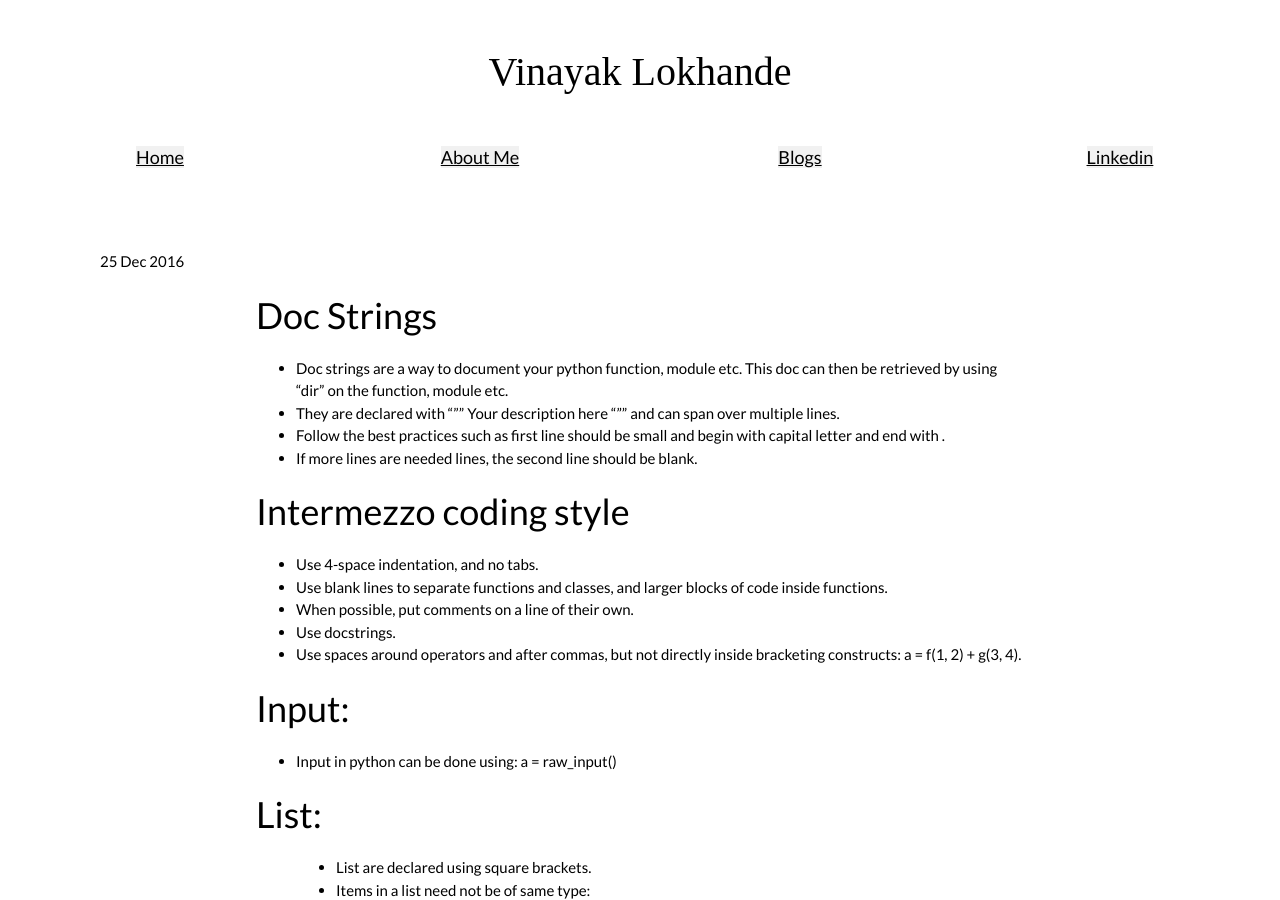
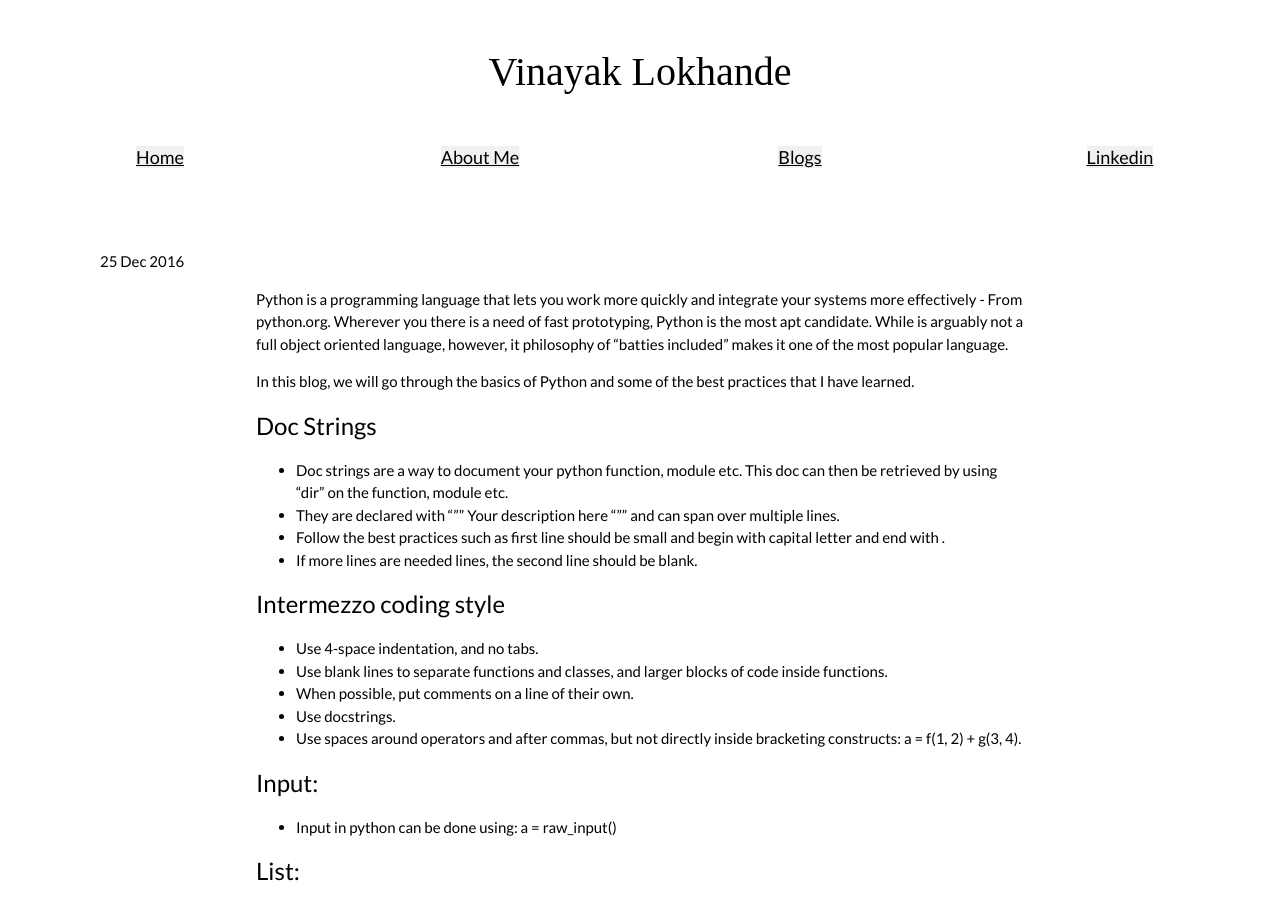
Before and after one commit to vinlok/vinlok.github.io, a Jekyll site: the page built from _posts/2014-04-23-Python-CheatSheet.md, in a window 1280 px wide and 900 px high. Built offline with Jekyll 4.4.1, drawn with Linux system fonts in a browser that asks for light colours.

Commit message:
Fixing typos and formatting articles

```diff
--- a/_posts/2014-04-23-Python-CheetSheet.md
+++ b/_posts/2014-04-23-Python-CheatSheet.md
@@ -2,17 +2,24 @@
 layout: post
 title: "Python Cheatsheet"
 date: 2016-12-25
+excerpt_separator: <!--more-->
 ---
 
-# Doc Strings
+Python is a programming language that lets you work more quickly and integrate your systems more effectively - From python.org.
+Wherever you there is a need of fast prototyping, Python is the most apt candidate. While is arguably not a full object oriented language, however, it philosophy of "batties included" makes it one of the most popular language.
+
+In this blog, we will go through the basics of Python and some of the best practices that I have learned.
+
+<!--more-->
+
+### Doc Strings
 
 - Doc strings are a way to document your python function, module etc. This doc can then be retrieved by using "dir" on the function, module etc.
 - They are declared with """ Your description here """ and can span over multiple lines.
 - Follow the best practices such as first line should be small and begin with capital letter and end with .
 - If more lines are needed lines, the second line should be blank.
 
-# Intermezzo coding style
-
+### Intermezzo coding style
 - Use 4-space indentation, and no tabs.
 - Use blank lines to separate functions and classes, and larger blocks of code inside functions.
 - When possible, put comments on a line of their own.
@@ -20,12 +27,10 @@ date: 2016-12-25
 - Use spaces around operators and after commas, but not directly inside bracketing constructs: a = f(1, 2) + g(3, 4).
 
 
-# Input:
-
+### Input:
 - Input in python can be done using: a = raw_input()
 
-# List:
-
+### List:
 > - List are declared using square brackets.
 > - Items in a list need not be of same type:
 
@@ -35,7 +40,7 @@ date: 2016-12-25
 
 > - List are mutable. You can change a specific indices of list
 
-> ### Useful functions
+### Useful functions
 > - To get length : len()
 > - To insert an element : insert()
 
@@ -47,14 +52,14 @@ date: 2016-12-25
 >if bin in a:
      print "found"
 
-# Loops:
->### While:
+### Loops:
+>#### While:
 >>syntax :
 
 >>while b < 100:
      print b
 
->### For:
+>#### For:
 >>words = ['cat', 'window', 'defenestrate']
 
 >>for w in words:
@@ -81,7 +86,7 @@ date: 2016-12-25
 >> for i in range(len(a)):
 >>...     print i, a[i]
 
-# Command Line Arguments
+### Command Line Arguments
 
 > Module: import sys
 
@@ -152,7 +157,7 @@ date: 2016-12-25
 
 >>    print server_names[i]
 
-# Function:
+### Function:
 
 > - Defining a function:
 
```
Also changed, not shown: _posts/2015-12-01-git-basics.md (+1 -2 lines), _posts/2017-02-25-Terraform-101.md (+4 -0 lines).
